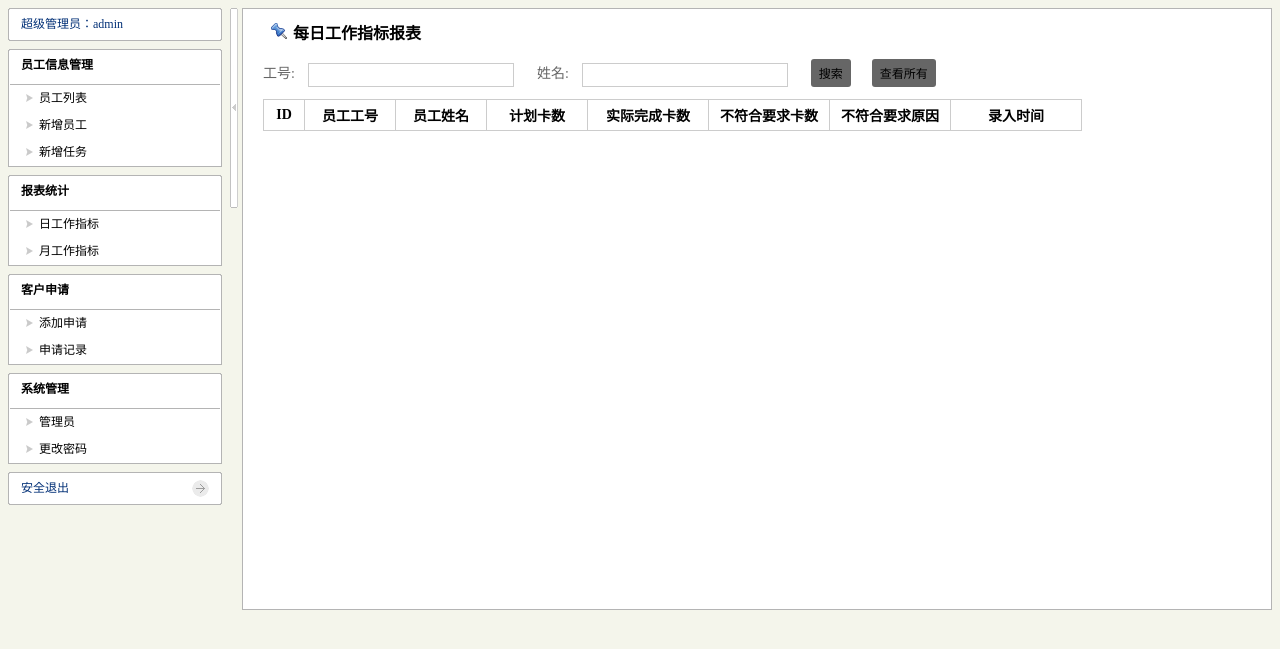
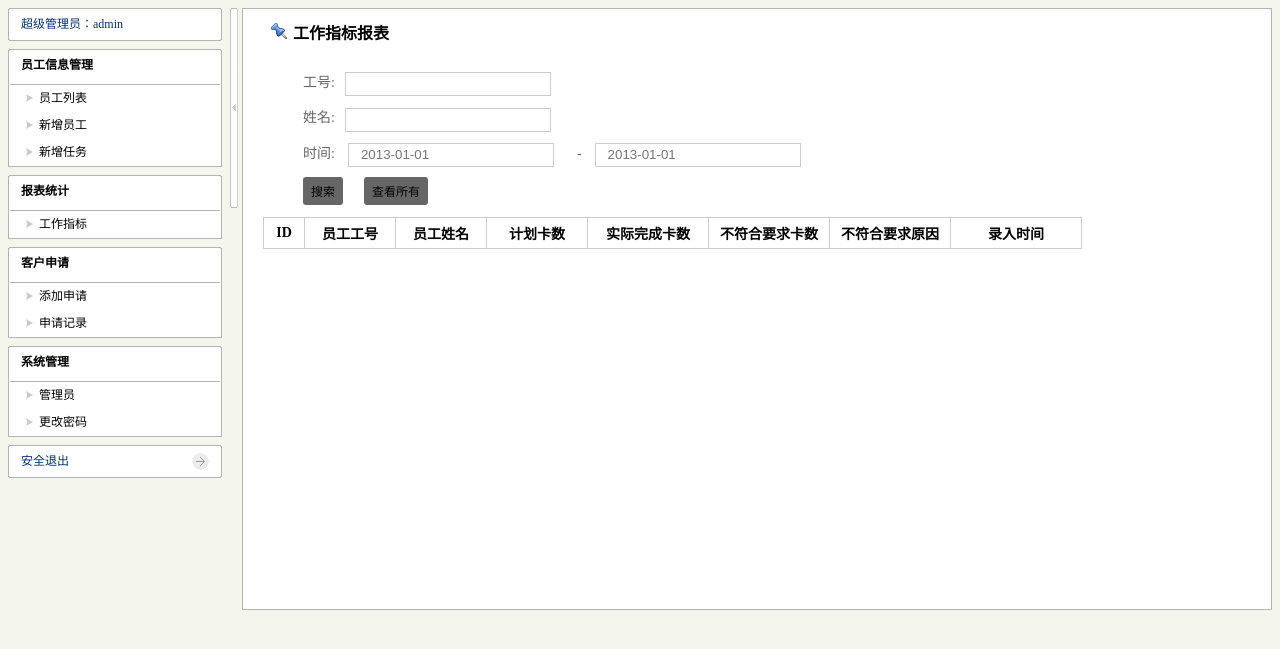
Before and after one commit to piperming/linli, a CodeIgniter app: page /task/day in a window 1280 px wide. Shown: the part 53-702 px from the top of the page. Run offline with CodeIgniter, Linux system fonts and the light colour scheme.

Commit message:
时间搜索条件

```diff
--- a/application/controllers/task.php
+++ b/application/controllers/task.php
@@ -42,16 +42,22 @@
      * 每日工作指标统计
      */
     public function task_day(){
-        $name = $number = '';
+        $name = $number = $lt = $rt = '';
         $number = $this->input->get('number');
+        $name = $this->input->get('name');
+        $lt = $this->input->get('lt');
+        $rt = $this->input->get('rt');
         $name = $this->input->get('name');
         $condition = '';
         $number && $condition .= ($condition?' AND ' : '').'staff_number = "'.$number.'"';
         $name && $condition .= ($condition?' AND ' : '').'staff_name like "%'.$name.'%"';
+        $lt && $rt && $condition .= ($condition?' AND ' : '').'ctime > '.strtotime($lt).' AND ctime < '.strtotime($rt);
         $data['tasks'] = $this->task->get(array(
             'condition'=>$condition
         ));
-        $data['title'] = '每日工作指标报表';
+        //$data['ltime'] = $lt;
+        //$data['rtime'] = $rt;
+        $data['title'] = '工作指标报表';
         $data['tpl'] = 'task/task_list';
         $this->_display('main' , $data);
     }
--- a/application/views/menu_left.php
+++ b/application/views/menu_left.php
@@ -23,8 +23,7 @@
 			<div class="left02top_c">报表统计</div>
 		</div>
 	    <div class="left02down">
-	        <div class="option"><a href="/task/day" >日工作指标</a></div>
-            <div class="option"><a href="/task/month" >月工作指标</a></div>
+	        <div class="option"><a href="/task/day" >工作指标</a></div>
 		</div>
 	</div>
     <div class="left02">
--- a/application/views/task/task_list.php
+++ b/application/views/task/task_list.php
@@ -1,11 +1,20 @@
 <div class="location"><?=$title?></div>
 <div class="search">
-        <span>工号:</span>
-        <input type="text" id="keywords_number">
-        <span>姓名:</span>
-        <input type="text" id="keywords_name">
-        <a class="buttom" id="search_btn" href="javascript:void(0)">搜索</a>&nbsp;&nbsp;&nbsp;&nbsp;&nbsp;&nbsp;
-        <a class="buttom" href="/task/day">查看所有</a>
+    <ul>
+       <li><span>工号:</span><input type="text" id="keywords_number"></li>
+        <li><span>姓名:</span><input type="text" id="keywords_name"></li>
+        <li>
+            <span>时间:</span>
+            <input class="time" type="text" name="" id="time_left" value="" placeholder="2013-01-01"/>
+            <span>-</span>
+            <input class="time" type="text" name="" id="time_right" value="" placeholder="2013-01-01"/>
+            <span id="time_error">时间格式错误</span>
+        </li>
+        <li>
+            <a class="buttom" id="search_btn" href="javascript:void(0)">搜索</a>&nbsp;&nbsp;&nbsp;&nbsp;&nbsp;&nbsp;
+            <a class="buttom" href="/task/day">查看所有</a>
+        </li>
+    </ul>
 </div>
 <table class="fullwidth" cellpadding="0" cellspacing="0" border="0">
     <thead>
@@ -39,12 +48,20 @@
     $("#search_btn").click(function(){
         var keywords_number = '';
         var keywords_name = '';
-         keywords_number = $('#keywords_number').val();
-         keywords_name = $('#keywords_name').val();
-        if(keywords_number=='' && keywords_name==''){
-            return false;
-        }
-        var url = '/task/day?number='+keywords_number+'&name='+keywords_name;
+        var time_left = '';
+        var time_right = '';
+        keywords_number = $('#keywords_number').val();
+        keywords_name = $('#keywords_name').val();
+        time_left = $('#time_left').val();
+        time_right = $('#time_right').val();
+        $('.time').each(function(){
+            var time = $(this).val();
+            if(!check_date(time)){
+                $('#time_error').show();
+//                return false;
+            }
+        });
+        var url = '/task/day?number='+keywords_number+'&name='+keywords_name+'&lt='+time_left+'&rt='+time_right;
         location.href= url;
     });
 </script>
--- a/html/css/style.css
+++ b/html/css/style.css
@@ -72,6 +72,8 @@
 .add_staff input[type="radio"]{width:30px; cursor:pointer;}
 .add_staff textarea{width:420px; height:100px; margin:5px 0;}
 /*-----Search-----*/
-.search{width:100%; height:40px;}
+.search{width:100%; height:auto;}
+.search li{margin:10px 0;}
 .search span{font-size: 14px;}
-.search input{width:200px; height:20px; margin:0 20px 0 10px;}
+.search input{width:200px; height:20px; margin:0 20px 0 10px; text-indent: 10px;}
+.search #time_error{display:none; color:red;}
--- a/html/js/base.js
+++ b/html/js/base.js
@@ -16,7 +16,7 @@
     });
 });
 
-/*
+/**
  * 关闭弹出层
  */
 $('#close_btn').live('click' , function(){
@@ -24,3 +24,16 @@
             fadeOut:200
         });
 });
+
+/**
+ * 检测时间格式
+ * @param time
+ * @returns {boolean}
+ */
+var check_date = function(time){
+    var reg = new RegExp('^[12]\\d{3}-\\d{2}-\\d{2}$');
+    if(reg.test(time)){
+        return true;
+    }
+    return false;
+}
```
